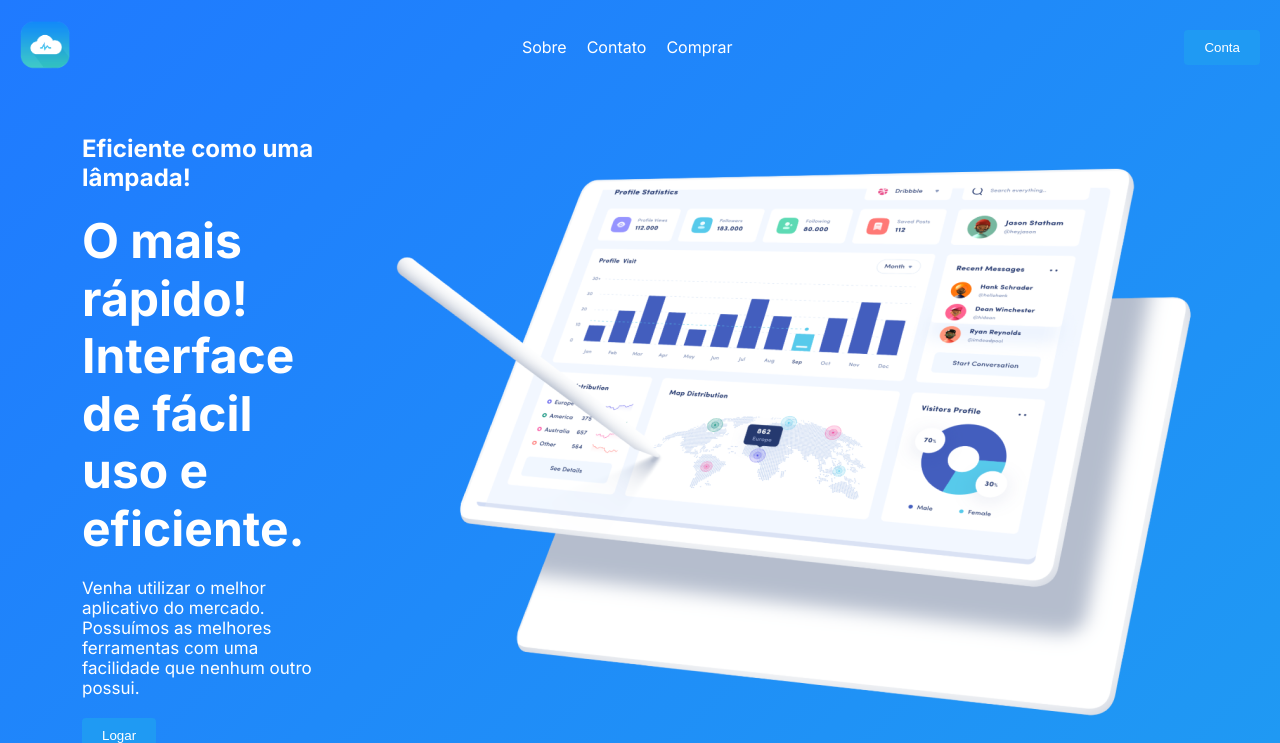
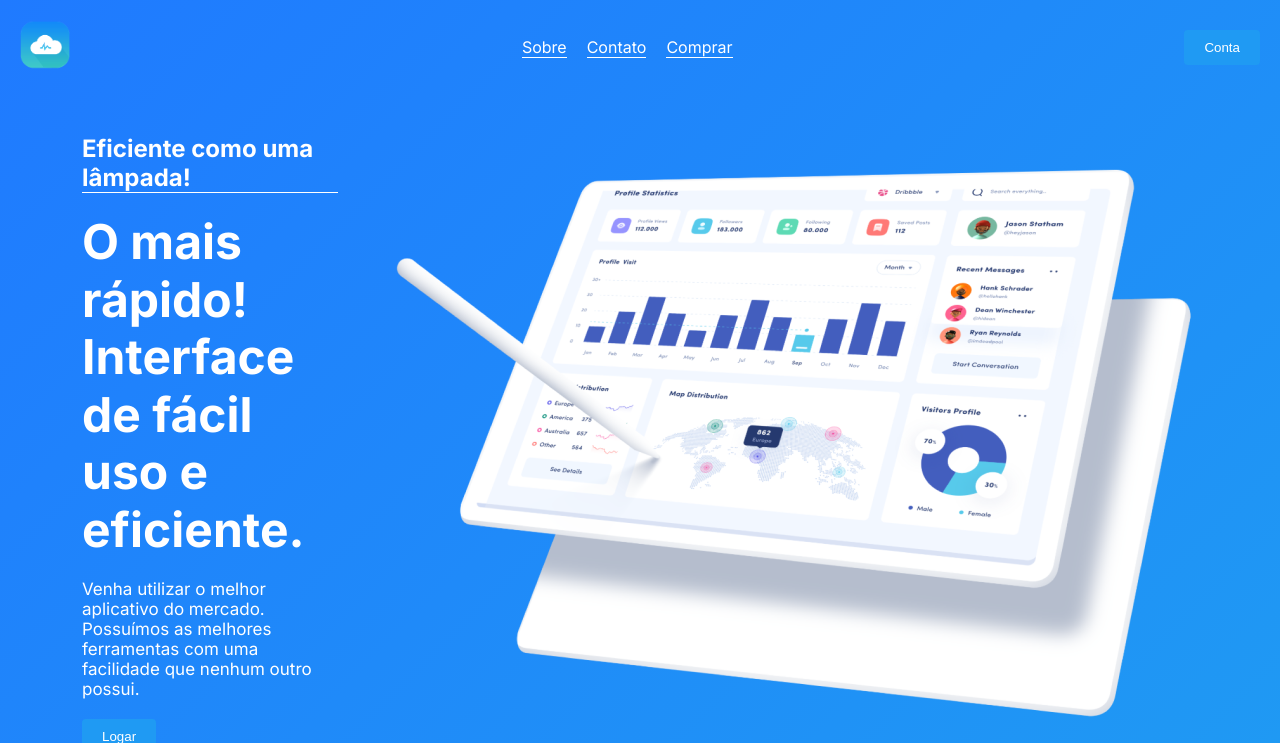
Before and after one commit to Christian-M17/PIT-SoftwareClinico, a PHP site: page /index.html in a window 1280 px wide. Shown: the top 743 px of the page. Run offline with PHP 8.4, Linux system fonts and the light colour scheme.

Commit message:
Update landingPage.css
Adicionei traços de baixo do texto

```diff
--- a/css/landingPage.css
+++ b/css/landingPage.css
@@ -29,6 +29,7 @@ header {
 .centered-words span {
   margin: 0 10px;
   color: white;
+  border-bottom: 1px solid white;
 }
 
 .header-button {
@@ -59,6 +60,7 @@ main {
   font-size: 24px;
   margin-bottom: 20px;
   color: white;
+  border-bottom: 1px solid white;
 }
 
 .subtitle {
```
